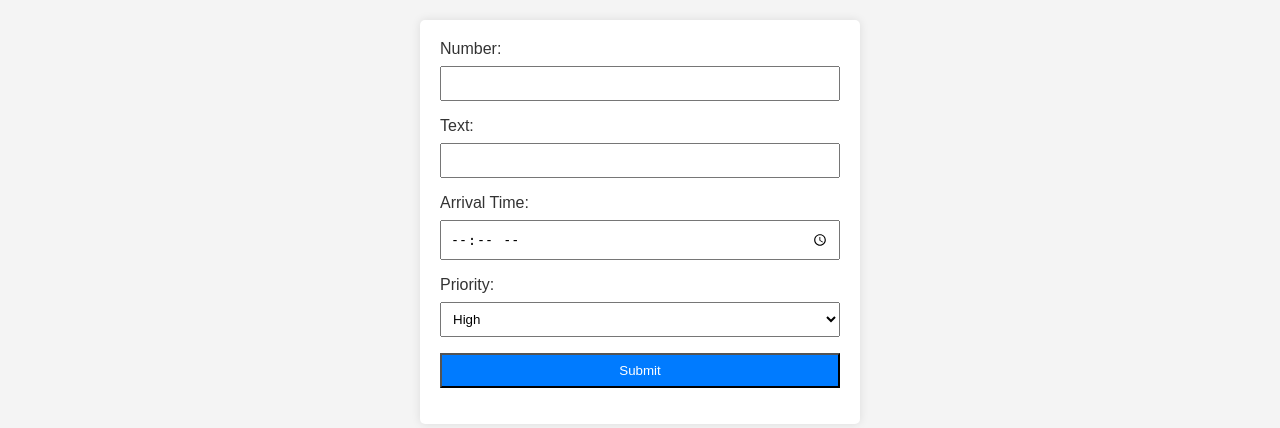
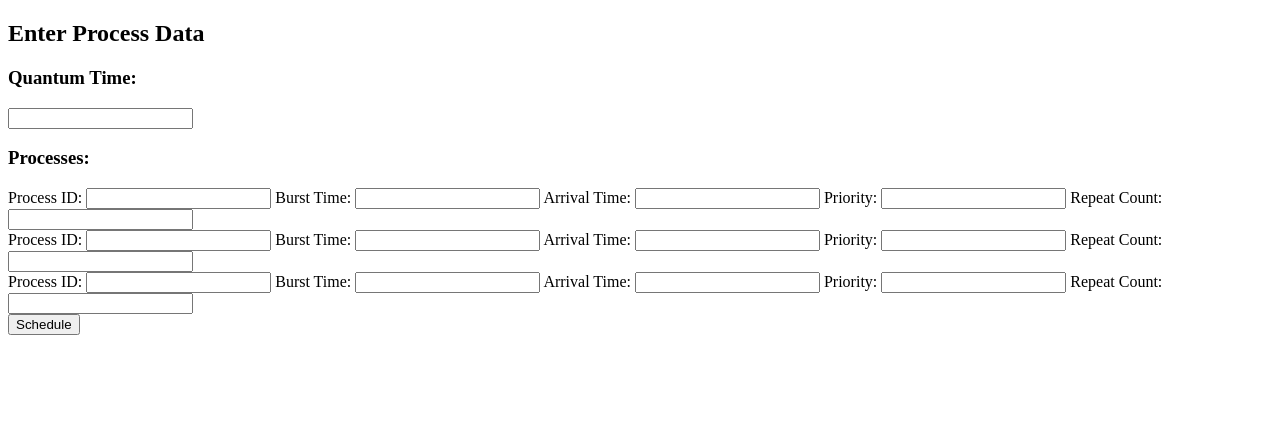
Before and after one commit to Kiranbrgowda/AOS-Project, a Flask app: page / in a window 1280 px wide. Shown: the top 428 px of the page. Run offline with Flask 3, Linux system fonts and the light colour scheme.

Commit message:
First Commit

```diff
--- a/app.py
+++ b/app.py
@@ -1,10 +1,29 @@
-from flask import Flask , render_template
+from flask import Flask, render_template, request
+from mix_pi_rr_improved import mix_pi_rr_improved
+app = Flask(__name__)
 
-app = Flask(__name__)
+# Import or include your Mix PI-RR function here
 
 @app.route('/')
 def index():
-    return  render_template('index.html')
+    return render_template('index.html')
 
-if __name__ == "__main__":
+@app.route('/schedule', methods=['POST'])
+def schedule():
+    # Assuming form input names match the variables
+    processes = request.form.getlist('processes')
+    burst_times = list(map(int, request.form.getlist('burst_times')))
+    arrival_times = list(map(int, request.form.getlist('arrival_times')))
+    priorities = list(map(int, request.form.getlist('priorities')))
+    repeat_counts = list(map(int, request.form.getlist('repeat_counts')))
+    quantum = int(request.form['quantum'])
+
+    waiting_times, turnaround_times = mix_pi_rr_improved(
+        processes, burst_times, arrival_times, priorities, repeat_counts, quantum)
+
+    # Combine the results with the process names for display
+    results = zip(processes, waiting_times, turnaround_times)
+    return render_template('results.html', results=results, quantum=quantum)
+
+if __name__ == '__main__':
     app.run(debug=True)
--- a/templates/index.html
+++ b/templates/index.html
@@ -1,34 +1,41 @@
-<!DOCTYPE html>
-<html lang="en">
-<head>
-    <meta charset="UTF-8">
-    <meta name="viewport" content="width=device-width, initial-scale=1.0">
-    <link rel="stylesheet" href="{{ url_for('static', filename = 'main.css')}}">
-    <link rel="stylesheet" href="{{ url_for('static', filename = 'main.js')}}">
+{% extends "layout.html" %} {% block content %}
+<h2>Enter Process Data</h2>
+<form action="/schedule" method="post">
+  <div>
+    <h3>Quantum Time:</h3>
+    <input type="number" name="quantum" required />
+  </div>
+  <div>
+    <h3>Processes:</h3>
+    {% for i in range(3) %}
+    <div>
+      <label for="process_{{i}}">Process ID:</label>
+      <input type="text" name="processes" id="process_{{i}}" required />
 
-    <title>Scheduling Simulator</title>
-    <!-- You can add additional meta tags, stylesheets, or scripts here -->
-</head>
-<body>
-    <form>
-        <label for="numberInput">Number:</label>
-        <input type="number" id="numberInput" name="numberInput" required><br>
+      <label for="burst_time_{{i}}">Burst Time:</label>
+      <input type="number" name="burst_times" id="burst_time_{{i}}" required />
 
-        <label for="textInput">Text:</label>
-        <input type="text" id="textInput" name="textInput" required><br>
+      <label for="arrival_time_{{i}}">Arrival Time:</label>
+      <input
+        type="number"
+        name="arrival_times"
+        id="arrival_time_{{i}}"
+        required
+      />
 
-        <label for="arrivalTimeInput">Arrival Time:</label>
-        <input type="time" id="arrivalTimeInput" name="arrivalTimeInput" required><br>
+      <label for="priority_{{i}}">Priority:</label>
+      <input type="number" name="priorities" id="priority_{{i}}" required />
 
-        <label for="priorityInput">Priority:</label>
-        <select id="priorityInput" name="priorityInput" required>
-            <option value="high">High</option>
-            <option value="medium">Medium</option>
-            <option value="low">Low</option>
-        </select><br>
-
-        <input type="submit" value="Submit">
-    </form>
-
-</body>
-</html>
+      <label for="repeat_count_{{i}}">Repeat Count:</label>
+      <input
+        type="number"
+        name="repeat_counts"
+        id="repeat_count_{{i}}"
+        required
+      />
+    </div>
+    {% endfor %}
+  </div>
+  <input type="submit" value="Schedule" />
+</form>
+{% endblock %}
--- /dev/null
+++ b/templates/layout.html
@@ -0,0 +1,11 @@
+<!DOCTYPE html>
+<html lang="en">
+  <head>
+    <meta charset="UTF-8" />
+    <meta name="viewport" content="width=device-width, initial-scale=1.0" />
+    <title>Mix PI-RR Scheduler</title>
+  </head>
+  <body>
+    {% block content %}{% endblock %}
+  </body>
+</html>
```
Also changed, not shown: mix_pi_rr_improved.py (added, +49 -0 lines), templates/results.html (added, +17 -0 lines).
